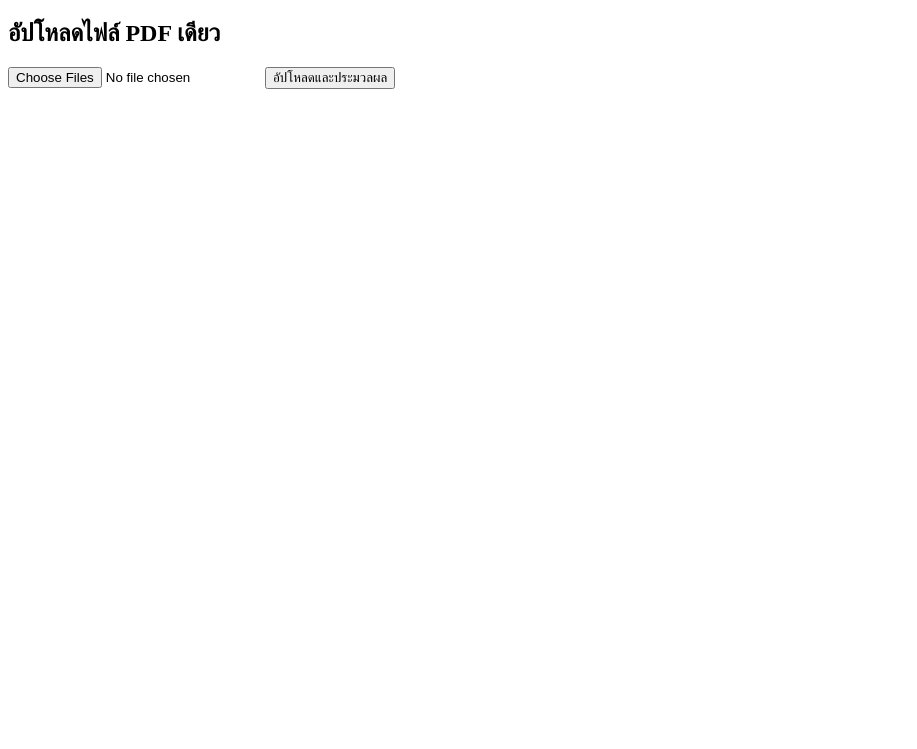
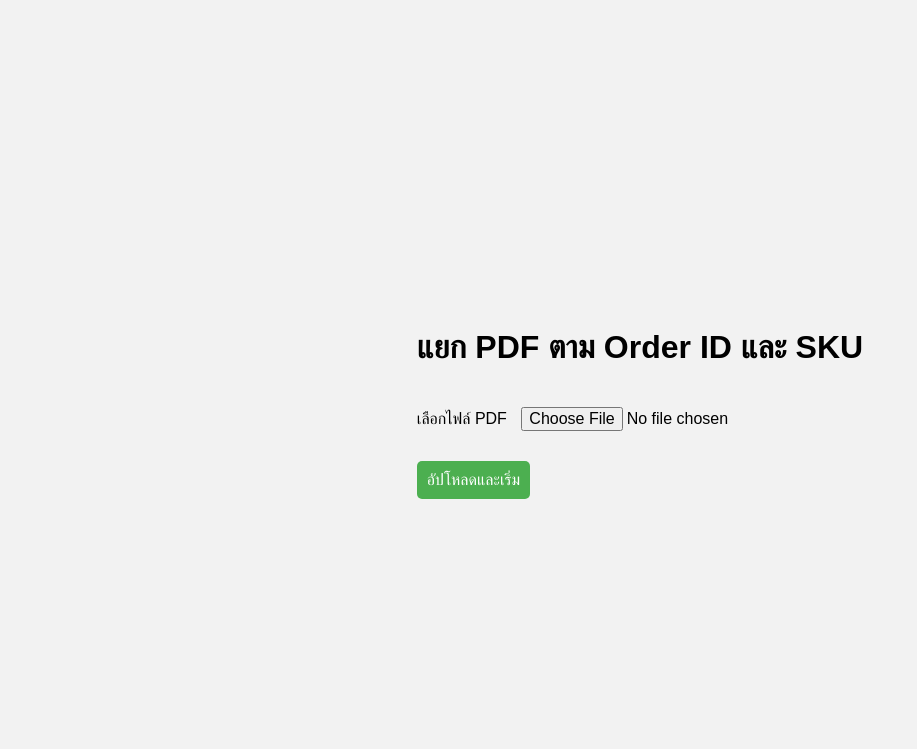
Before and after one commit to naigolf/labwlbook, a Flask app: page / in a window 1280 px wide. Shown: the top 749 px of the page, without its empty margins (0-917 px from the left). Before the commit the page ends 89 px from the top, so only its background shows below. Run offline with Flask 3, Linux system fonts and the light colour scheme.

Commit message:
Update index.html

```diff
--- a/templates/index.html
+++ b/templates/index.html
@@ -1,14 +1,124 @@
 <!DOCTYPE html>
 <html lang="th">
 <head>
-    <meta charset="UTF-8">
-    <title>PDF Split & Group by SKU</title>
+  <meta charset="utf-8" />
+  <meta name="viewport" content="width=device-width,initial-scale=1" />
+  <title>PDF Split by Order & SKU</title>
+  <link rel="stylesheet" href="/static/style.css">
 </head>
 <body>
-    <h2>อัปโหลดไฟล์ PDF เดียว</h2>
-    <form action="/upload" method="post" enctype="multipart/form-data">
-        <input type="file" name="pdf_files" accept="application/pdf" multiple required>
-        <button type="submit">อัปโหลดและประมวลผล</button>
+  <div class="card">
+    <h1>แยก PDF ตาม Order ID และ SKU</h1>
+
+    <form id="upload-form">
+      <label class="file-label">
+        เลือกไฟล์ PDF
+        <input type="file" name="file" accept="application/pdf" required>
+      </label>
+      <div class="actions">
+        <button class="btn" type="submit">อัปโหลดและเริ่ม</button>
+      </div>
     </form>
+
+    <div class="status-panel" style="display:none;">
+      <div class="status-line">
+        <div class="status-text">สถานะ: <span id="status-text">Queued</span></div>
+        <div class="progress-wrap">
+          <div id="progress-bar" class="progress-bar"><div id="progress-fill" class="progress-fill" style="width:0%"></div></div>
+          <div id="progress-percent">0%</div>
+        </div>
+      </div>
+
+      <div id="message" class="message"></div>
+
+      <h3>ไฟล์ที่รวมเสร็จแล้ว</h3>
+      <ul id="file-list"></ul>
+
+      <div id="download-area" style="margin-top:12px;"></div>
+    </div>
+  </div>
+
+<script>
+const form = document.getElementById('upload-form');
+const statusPanel = document.querySelector('.status-panel');
+const statusText = document.getElementById('status-text');
+const progressFill = document.getElementById('progress-fill');
+const progressPercent = document.getElementById('progress-percent');
+const messageDiv = document.getElementById('message');
+const fileList = document.getElementById('file-list');
+const downloadArea = document.getElementById('download-area');
+
+let pollInterval = null;
+
+form.addEventListener('submit', async (e) => {
+  e.preventDefault();
+  const files = form.querySelector('input[type=file]').files;
+  if (!files || files.length === 0) return alert('เลือกไฟล์ก่อน');
+
+  const fd = new FormData();
+  fd.append('file', files[0]);
+
+  // start upload
+  statusPanel.style.display = 'block';
+  statusText.textContent = 'กำลังอัปโหลด...';
+  messageDiv.textContent = '';
+
+  const res = await fetch('/upload', { method: 'POST', body: fd });
+  if (!res.ok && res.status !== 202) {
+    const txt = await res.text();
+    statusText.textContent = 'Upload failed';
+    messageDiv.textContent = txt;
+    return;
+  }
+  const data = await res.json();
+  const jobId = data.job_id;
+  const statusUrl = data.status_url;
+
+  statusText.textContent = 'Queued';
+  progressFill.style.width = '0%';
+  progressPercent.textContent = '0%';
+  fileList.innerHTML = '';
+  downloadArea.innerHTML = '';
+
+  // poll
+  if (pollInterval) clearInterval(pollInterval);
+  pollInterval = setInterval(async () => {
+    try {
+      const st = await fetch(statusUrl);
+      if (!st.ok) {
+        throw new Error('Status fetch failed');
+      }
+      const info = await st.json();
+      statusText.textContent = info.status;
+      const prog = info.progress || 0;
+      progressFill.style.width = prog + '%';
+      progressPercent.textContent = prog + '%';
+      messageDiv.textContent = info.message || '';
+
+      // update file list
+      fileList.innerHTML = '';
+      (info.files || []).forEach(f => {
+        const li = document.createElement('li');
+        li.textContent = f;
+        fileList.appendChild(li);
+      });
+
+      if (info.status === 'done' && info.zip) {
+        statusText.textContent = 'Completed';
+        clearInterval(pollInterval);
+        downloadArea.innerHTML = `<a class="btn" href="${info.zip}">ดาวน์โหลดทั้งหมด (ZIP)</a>`;
+      } else if (info.status === 'error') {
+        clearInterval(pollInterval);
+        messageDiv.textContent += '\\nมีข้อผิดพลาดในการประมวลผล';
+      }
+    } catch (err) {
+      console.error(err);
+      clearInterval(pollInterval);
+      statusText.textContent = 'Error';
+      messageDiv.textContent = 'ไม่สามารถดึงสถานะได้';
+    }
+  }, 1000);
+});
+</script>
 </body>
 </html>
```
